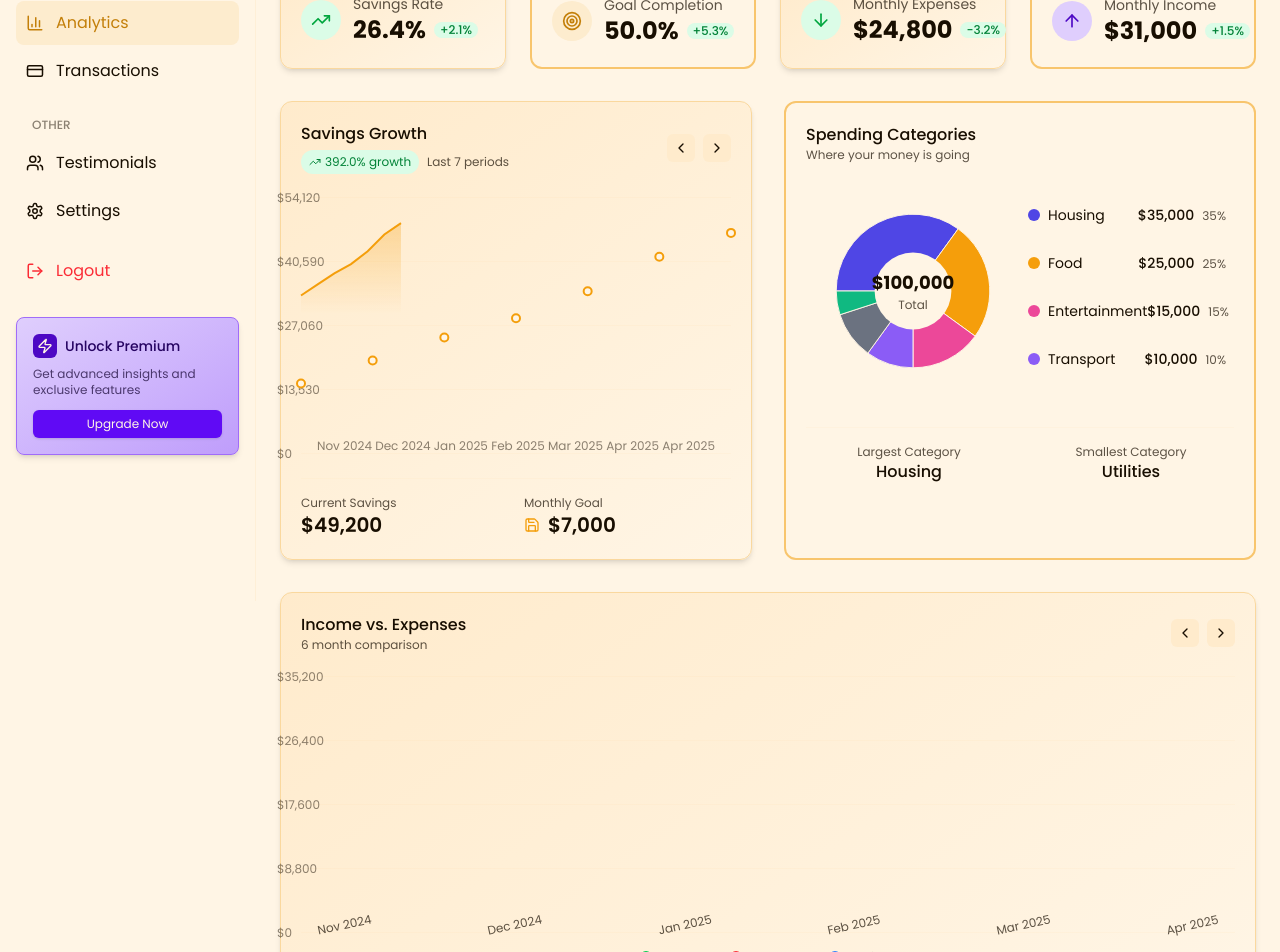
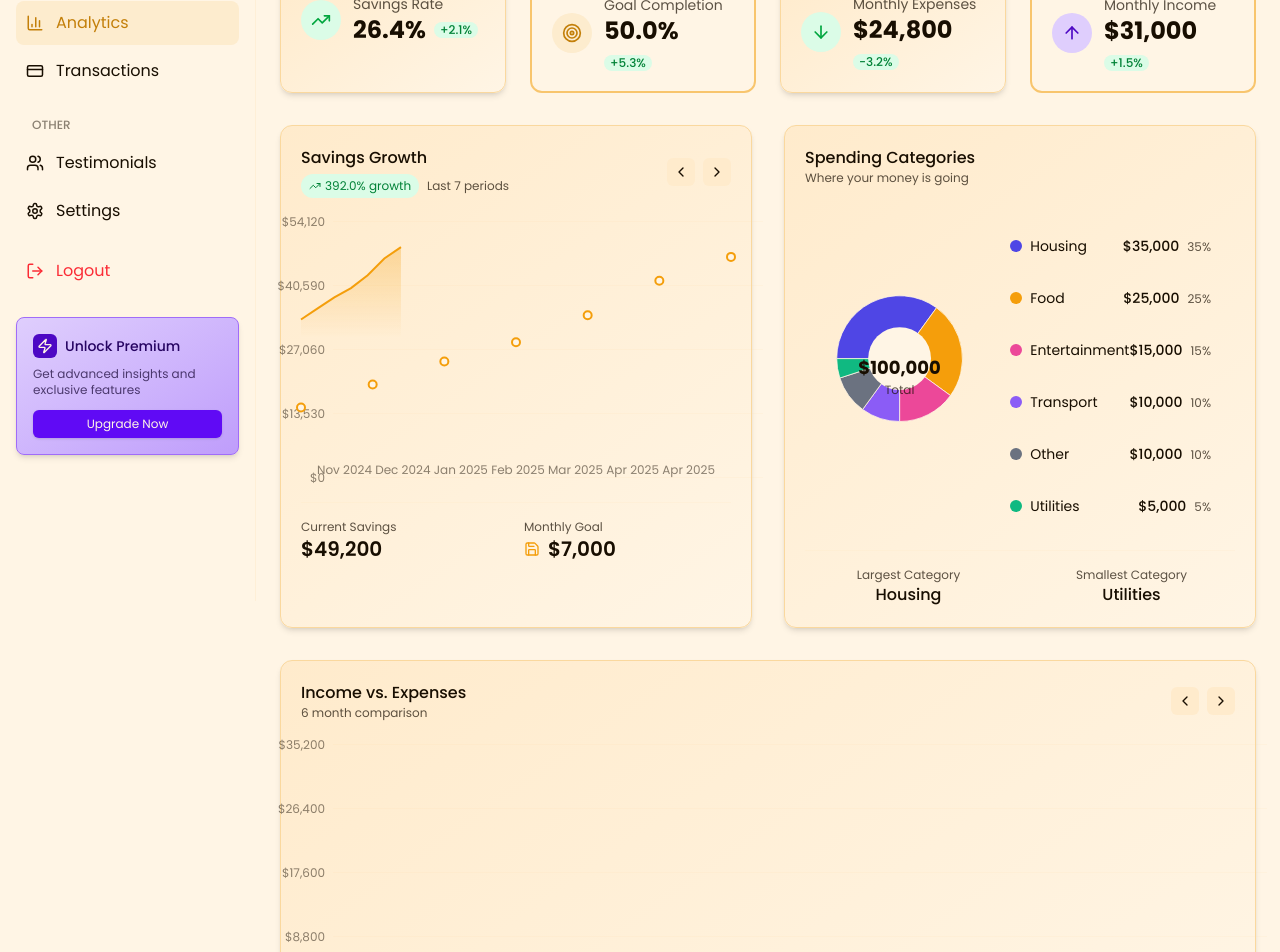
Before and after one commit to LaxmanKondhalkar/goalstack, a Next.js app: page /analytics in a window 1280 px wide. Shown: the part 200-1152 px from the top of the page. Built offline with nearby package versions, Linux system fonts and the light colour scheme.

Commit message:
feat: enhance analytics and chart components with improved layout and styling

```diff
--- a/app/analytics/page.tsx
+++ b/app/analytics/page.tsx
@@ -112,10 +112,10 @@ export default function AnalyticsPage() {
               <div className={`p-2.5 rounded-full ${metric.bgColor} ${metric.color}`}>
                 {metric.icon}
               </div>
-              <div>
+              <div className="min-w-0 flex-1">
                 <p className="text-sm opacity-70">{metric.title}</p>
-                <div className="flex items-center gap-2">
-                  <h2 className="text-xl md:text-2xl font-bold">{metric.value}</h2>
+                <div className="flex items-center gap-2 flex-wrap">
+                  <h2 className="text-lg md:text-xl lg:text-2xl font-bold truncate">{metric.value}</h2>
                   <span className={`text-xs font-medium px-1.5 rounded-full ${metric.isPositive ? 'bg-green-100 text-green-700' : 'bg-red-100 text-red-700'}`}>
                     {metric.change}
                   </span>
@@ -159,7 +159,7 @@ export default function AnalyticsPage() {
                     </div>
                     <div>
                       <h4 className="font-medium">{goal.name}</h4>
-                      <div className="flex items-center gap-1">
+                      <div className="flex items-center gap-1 flex-wrap">
                         <span className="text-xs opacity-70">{goal.category}</span>
                         <span className="text-xs bg-[var(--background-200)] px-2 py-0.5 rounded-full">
                           ${goal.currentAmount.toLocaleString()} / ${goal.targetAmount.toLocaleString()}
@@ -195,7 +195,7 @@ export default function AnalyticsPage() {
                 <div className="mt-4 pt-3 border-t border-[var(--primary-200)]/10">
                   <div className="flex items-center justify-between text-sm">
                     <span className="opacity-70">Recent contribution</span>
-                    <span className="font-medium">
+                    <span className="font-medium truncate max-w-[180px]">
                       +${goal.contributions[goal.contributions.length - 1].amount.toLocaleString()}
                       <span className="text-xs opacity-70 ml-1">
                         ({new Date(goal.contributions[goal.contributions.length - 1].date).toLocaleDateString()})
--- a/app/components/charts/CategoryPieChart.tsx
+++ b/app/components/charts/CategoryPieChart.tsx
@@ -68,15 +68,16 @@ export default function CategoryPieChart({ data }: CategoryPieChartProps) {
   });
 
   return (
-    <div className="card-bordered p-5">
-      <div className="mb-4">
-        <h3 className="font-medium">Spending Categories</h3>
-        <p className="text-xs opacity-70">Where your money is going</p>
+    <div className="card-elevated p-5">
+      <div className="flex justify-between mb-6">
+        <div className="mb-4">
+          <h3 className="font-medium">Spending Categories</h3>
+          <p className="text-xs opacity-70">Where your money is going</p>
+        </div>
       </div>
 
-      <div className="flex flex-col md:flex-row items-center justify-between">
-        {/* Pie chart */}
-        <div className="relative h-48 w-48 mx-auto my-4">
+      <div className="flex flex-col md:flex-row items-center px-4"> {/* Added horizontal padding */}
+        <div className="relative w-40 h-40 md:w-48 md:h-48">
           <svg viewBox="0 0 200 200" className="transform -rotate-90">
             {segments.map((segment, index) => (
               <motion.path
@@ -110,8 +111,8 @@ export default function CategoryPieChart({ data }: CategoryPieChartProps) {
           </div>
         </div>
 
-        {/* Legend */}
-        <div className="space-y-2 mt-4 md:mt-0 md:max-h-48 md:overflow-y-auto w-full md:w-1/2">
+        <div className="mt-6 md:mt-0 md:ml-6 flex-1 space-y-3">
+          {/* Added flex-1 to prevent content from overflowing */}
           {sortedData.map((category) => (
             <div
               key={category.category}
--- a/app/components/charts/MonthlyComparisonChart.tsx
+++ b/app/components/charts/MonthlyComparisonChart.tsx
@@ -50,7 +50,7 @@ export default function MonthlyComparisonChart({ data }: MonthlyComparisonChartP
       </div>
 
       <div className="h-64 relative">
-        <div className="absolute inset-0">
+        <div className="absolute inset-0 pl-8"> {/* Added left padding */}
           {/* Y axis grid lines */}
           {[0, 1, 2, 3, 4].map((line) => (
             <div
@@ -58,14 +58,14 @@ export default function MonthlyComparisonChart({ data }: MonthlyComparisonChartP
               className="absolute w-full border-t border-[var(--primary-200)]/10"
               style={{ bottom: `${line * 25}%` }}
             >
-              <span className="absolute -left-6 -top-2 text-xs opacity-50">
+              <span className="absolute -translate-x-full -ml-2 -top-2 text-xs opacity-50">
                 ${Math.round((maxValue * line) / 4).toLocaleString()}
               </span>
             </div>
           ))}
 
           {/* X axis labels */}
-          <div className="absolute bottom-0 inset-x-0 flex justify-between px-4">
+          <div className="absolute bottom-0 inset-x-0 flex justify-between px-6">
             {data.map((item, index) => (
               <span key={index} className="text-xs opacity-70 transform -rotate-12">
                 {item.month}
--- a/app/components/charts/SavingsChart.tsx
+++ b/app/components/charts/SavingsChart.tsx
@@ -62,7 +62,7 @@ export default function SavingsChart({ data }: SavingsChartProps) {
       </div>
 
       <div className="h-64 relative">
-        <div className="absolute inset-0">
+        <div className="absolute inset-0 pl-8"> {/* Added left padding */}
           {/* Y axis grid lines */}
           {[0, 1, 2, 3, 4].map((line) => (
             <div
@@ -70,7 +70,7 @@ export default function SavingsChart({ data }: SavingsChartProps) {
               className="absolute w-full border-t border-[var(--primary-200)]/10"
               style={{ bottom: `${line * 25}%` }}
             >
-              <span className="absolute -left-6 -top-2 text-xs opacity-50">
+              <span className="absolute -translate-x-full -ml-2 -top-2 text-xs opacity-50">
                 ${Math.round((maxAmount * line) / 4).toLocaleString()}
               </span>
             </div>
```
